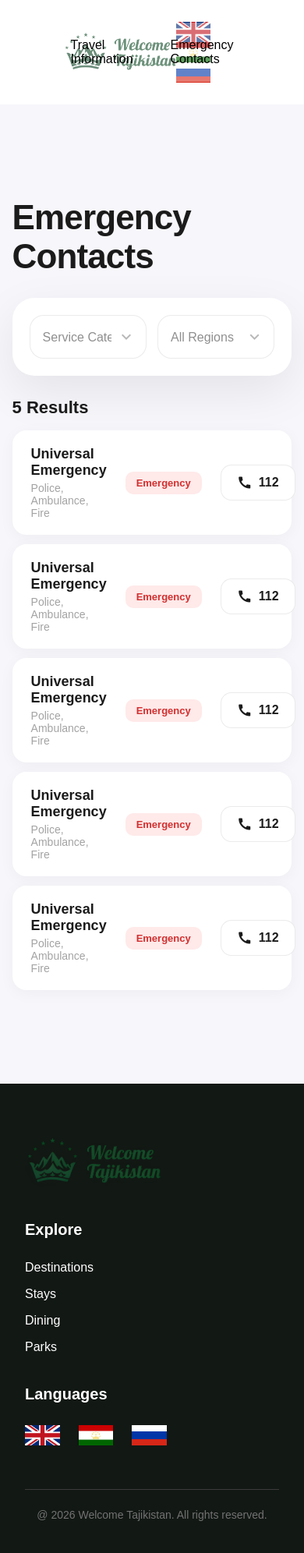
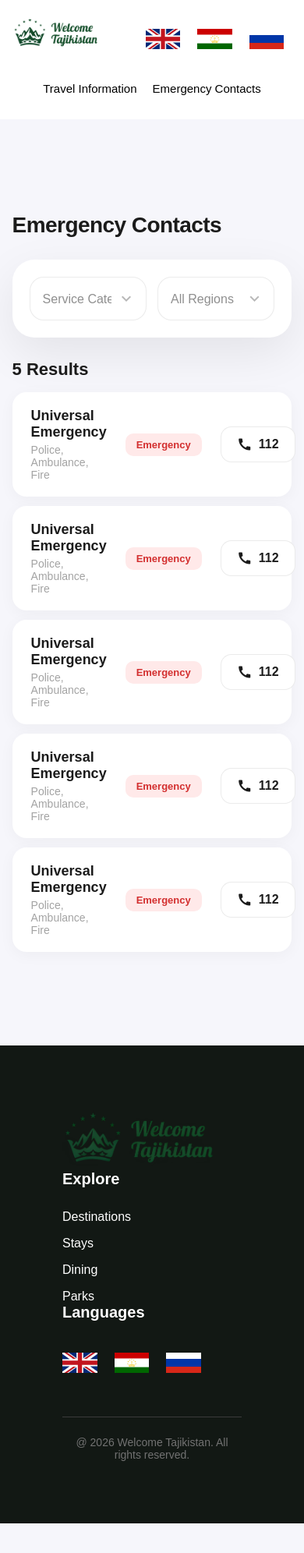
Before and after one commit to CodeByMaks/travel_tajik, a plain HTML site: page pages/emergency_contacts.html in a window 390 px wide. Shown: the top 1992 px of the page at 78% size. After the commit the page ends 1954 px from the top, so only its background shows below. Drawn offline with Linux system fonts and the light colour scheme; a web font is replaced by a local one.

Commit message:
adaptive is done

```diff
--- a/css/emergency_contacts.css
+++ b/css/emergency_contacts.css
@@ -43,7 +43,7 @@ body {
 
 .emergency-title {
     margin: 0;
-    font-size: 44px;
+    font-size: 28px;
     font-weight: 700;
     letter-spacing: -0.02em;
 }
--- a/css/footer.css
+++ b/css/footer.css
@@ -23,10 +23,11 @@ body {
 }
 
 .footer-top {
-    display: flex;
-    align-items: flex-start;
-    justify-content: space-between;
-    gap: 120px;
+    .footer-top {
+        flex-direction: column; /* Элементы футера в колонку */
+        gap: 40px; /* Уменьшаем гигантский разрыв 120px */
+        padding: 40px 20px;
+    }
 }
 
 .footer-logo img {
@@ -71,6 +72,7 @@ body {
 .language-container {
     display: flex;
     flex-wrap: wrap;
+    gap: 12px;
     align-items: flex-start;
     justify-content: flex-start;
 }
@@ -80,14 +82,15 @@ body {
     margin: 0 0 28px;
     font-size: 20px;
     font-weight: 700;
+    gap: 12px;
     color: #FFFFFF;
 }
 
 .language-container .lang-btn {
     background: none;
     border: none;
-    padding-right: 24px;
-    margin: 0;
+    padding-right: 0; /* Убираем фиксированный padding */
+    margin-right: 10px;
     cursor: pointer;
 }
 
@@ -113,25 +116,5 @@ body {
     text-align: center;
     font-size: 14px;
     color: #727272;
+
 }
-
-@media (max-width: 1024px) {
-    .footer {
-        padding: 64px 32px;
-    }
-
-    .footer-top {
-        gap: 64px;
-    }
-}
-
-@media (max-width: 768px) {
-    .footer-top {
-        flex-direction: column;
-        gap: 40px;
-    }
-
-    .footer-logo img {
-        height: 72px;
-    }
-}
--- a/css/header.css
+++ b/css/header.css
@@ -82,3 +82,40 @@ body {
 .tj {
     margin-right: 24px;
 }
+
+/* Адаптивность для шапки */
+@media (max-width: 1100px) {
+    .header {
+        padding: 20px 4%; /* Уменьшаем боковые отступы */
+    }
+
+    .nav {
+        position: static; /* Отменяем абсолютное позиционирование */
+        transform: none;
+        left: 0;
+        padding: 10px 20px;
+        order: 3; /* Переносим вниз или в ряд */
+        width: 100%;
+        display: flex;
+        justify-content: center;
+        margin-top: 15px;
+    }
+
+    .header-container {
+        flex-wrap: wrap; /* Позволяем элементам переноситься на новую строку */
+    }
+
+    .nav ul {
+        gap: 20px; /* Уменьшаем расстояние между ссылками */
+    }
+}
+
+@media (max-width: 600px) {
+    .header-logo img {
+        height: 45px; /* Уменьшаем логотип */
+    }
+
+    .nav a {
+        font-size: 15px; /* Уменьшаем текст меню */
+    }
+}
```
Also changed, not shown: css/home.css (+21 -0 lines), css/list.css (+9 -2 lines).
